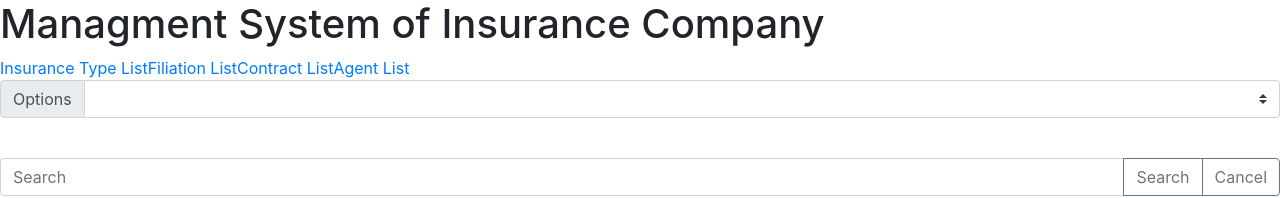
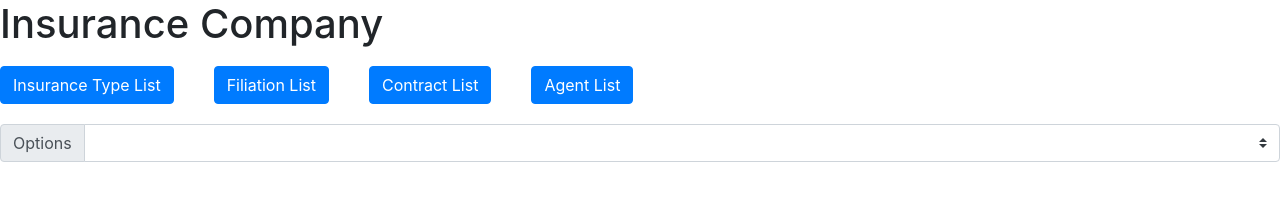
Before and after one commit to OleksandrKramer/insurance-app-angular, an Angular app: page /insurancetype in a window 1280 px wide. Shown: the top 198 px of the page. Built offline with nearby package versions, Linux system fonts and the light colour scheme; no server answers.

Commit message:
Changed elements in production.

```diff
--- a/src/app/agent/agent.component.html
+++ b/src/app/agent/agent.component.html
@@ -1,6 +1,4 @@
 <link rel="stylesheet" href="https://stackpath.bootstrapcdn.com/bootstrap/4.3.1/css/bootstrap.min.css" integrity="sha384-ggOyR0iXCbMQv3Xipma34MD+dH/1fQ784/j6cY/iJTQUOhcWr7x9JvoRxT2MZw1T" crossorigin="anonymous">
-<br>
-<h2>Search Options</h2>
 <div class="input-group mb-3">
   <div class="input-group-prepend">
     <label class="input-group-text" for="inputGroupSelect01">Options</label>
@@ -25,7 +23,7 @@
 <br>
 <h2>Add Agent</h2>
 <form *ngIf="agentToUpdate == null" name="form" (ngSubmit)="f.form.valid && create(f)" #f="ngForm" novalidate>
-  <input class="form-control" type="text" [(ngModel)]="agent.surname" name="surname" placeholder="Agent's surname"  required/>
+  <input class="form-control" type="text" [(ngModel)]="agent.surname" name="surname" placeholder="Agent's surname" required/>
   <br>
   <input class="form-control" type="text" [(ngModel)]="agent.firstname" name="firstname" placeholder="Agent's firstname" required/>
   <br>
@@ -42,7 +40,7 @@
   <br>
 </form>
 <br>
-<table class="table" id="searchTextResults">
+<table class="table">
   <thead align="center">
   <th>ID</th>
   <th>Surname</th>
@@ -82,15 +80,15 @@
       </span>
     </td>
     <td>
+      <span *ngIf="agentToUpdate== null || agentToUpdate.id !=row.id">{{row.phone}}</span>
+      <span *ngIf="agentToUpdate != null && agentToUpdate.id == row.id">
+        <input class="form-control" type="text" [(ngModel)]="agentToUpdate.phone" name="phoneUpd"/>
+      </span>
+    </td>
+    <td>
       <span *ngIf="agentToUpdate== null || agentToUpdate.id !=row.id">{{row.address}}</span>
       <span *ngIf="agentToUpdate != null && agentToUpdate.id == row.id">
         <input class="form-control" type="text" [(ngModel)]="agentToUpdate.address" name="addressUpd"/>
-      </span>
-    </td>
-    <td>
-      <span *ngIf="agentToUpdate== null || agentToUpdate.id !=row.id">{{row.phone}}</span>
-      <span *ngIf="agentToUpdate != null && agentToUpdate.id == row.id">
-        <input class="form-control" type="text" [(ngModel)]="agentToUpdate.phone" name="phoneUpd"/>
       </span>
     </td>
     <td>
--- a/src/app/app.component.css
+++ b/src/app/app.component.css
@@ -0,0 +1,14 @@
+nav{
+  display: block;
+  float: left;
+  margin-top: 10px;
+  margin-right: 50px;
+  margin-bottom: 20px;
+}
+nav a{
+  display: block;
+  float: left;
+  margin-right: 40px;
+  position: relative;
+
+}
--- a/src/app/app.component.html
+++ b/src/app/app.component.html
@@ -1,9 +1,9 @@
-<h1>Managment System of Insurance Company</h1>
+<h1>Insurance Company</h1>
 <nav>
-  <a [routerLink]="['/insurancetype']" (click)="select(1)" [ngClass]="selected == 1 ? 'selected' : ''">Insurance Type List</a>
-  <a [routerLink]="['/filiation']" (click)="select(2)" [ngClass]="selected == 2 ? 'selected': ''">Filiation List</a>
-  <a [routerLink]="['/contract']" (click)="select(3)" [ngClass]="selected == 3 ? 'selected': ''">Contract List</a>
-  <a [routerLink]="['/agent']" (click)="select(4)" [ngClass]="selected == 4 ? 'selected': ''">Agent List</a>
+  <a [routerLink]="['/insurancetype']" class="btn btn-primary" (click)="select(1)" [ngClass]="selected == 1 ? 'selected' : ''">Insurance Type List</a>
+  <a [routerLink]="['/filiation']" class="btn btn-primary" (click)="select(2)" [ngClass]="selected == 2 ? 'selected': ''">Filiation List</a>
+  <a [routerLink]="['/contract']" class="btn btn-primary" (click)="select(3)" [ngClass]="selected == 3 ? 'selected': ''">Contract List</a>
+  <a [routerLink]="['/agent']" class="btn btn-primary" (click)="select(4)" [ngClass]="selected == 4 ? 'selected': ''">Agent List</a>
 
 </nav>
 <router-outlet></router-outlet>
--- a/src/app/contract/contract.component.html
+++ b/src/app/contract/contract.component.html
@@ -1,6 +1,4 @@
 <link rel="stylesheet" href="https://stackpath.bootstrapcdn.com/bootstrap/4.3.1/css/bootstrap.min.css" integrity="sha384-ggOyR0iXCbMQv3Xipma34MD+dH/1fQ784/j6cY/iJTQUOhcWr7x9JvoRxT2MZw1T" crossorigin="anonymous">
-<br>
-<h2>Search Options</h2>
 <div class="input-group mb-3">
   <div class="input-group-prepend">
     <label class="input-group-text" for="inputGroupSelect01">Options</label>
--- a/src/app/filiation/filiation.component.html
+++ b/src/app/filiation/filiation.component.html
@@ -1,6 +1,4 @@
 <link rel="stylesheet" href="https://stackpath.bootstrapcdn.com/bootstrap/4.3.1/css/bootstrap.min.css" integrity="sha384-ggOyR0iXCbMQv3Xipma34MD+dH/1fQ784/j6cY/iJTQUOhcWr7x9JvoRxT2MZw1T" crossorigin="anonymous">
-<br>
-<h2>Search Options</h2>
 <div class="input-group mb-3">
   <div class="input-group-prepend">
     <label class="input-group-text" for="inputGroupSelect01">Options</label>
```
